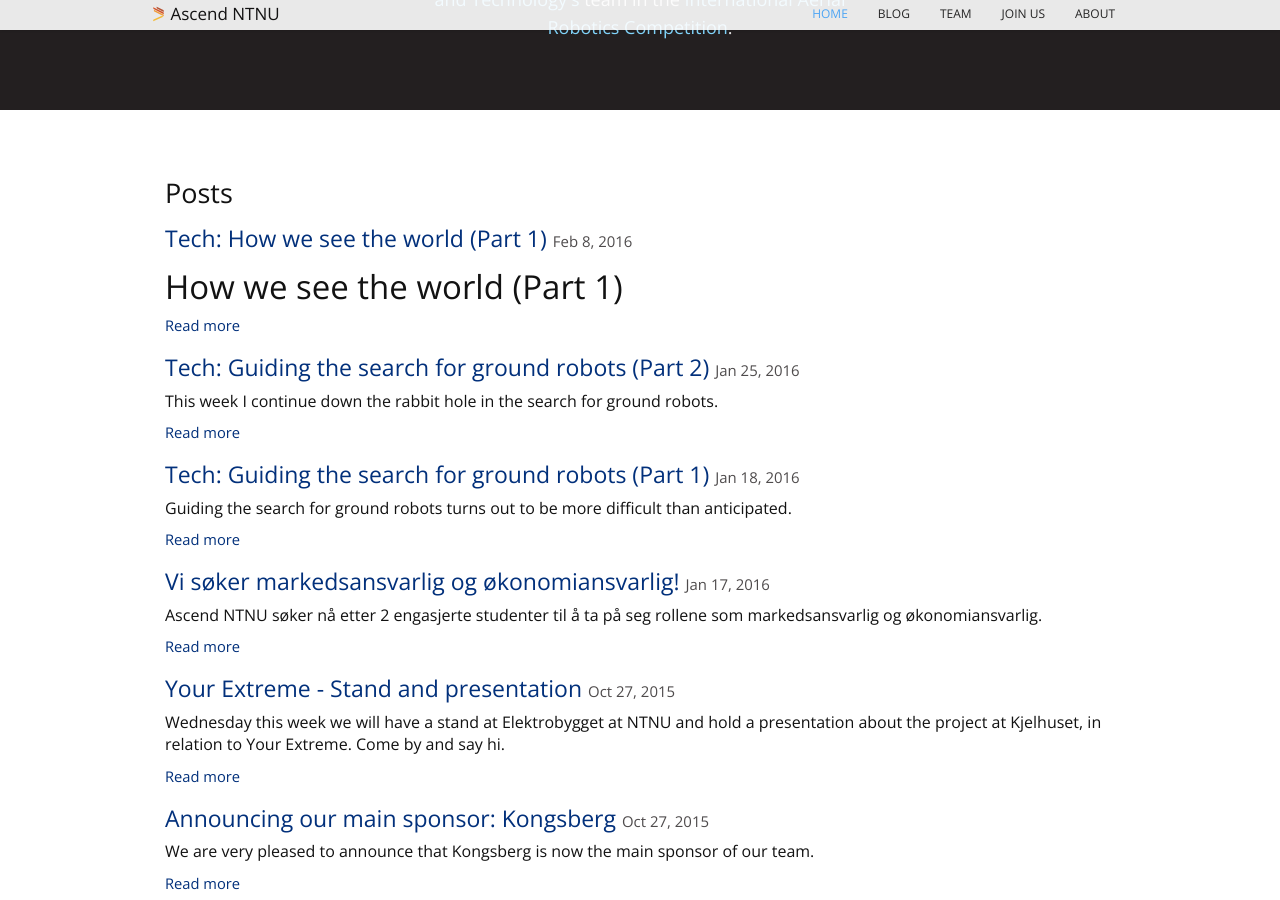
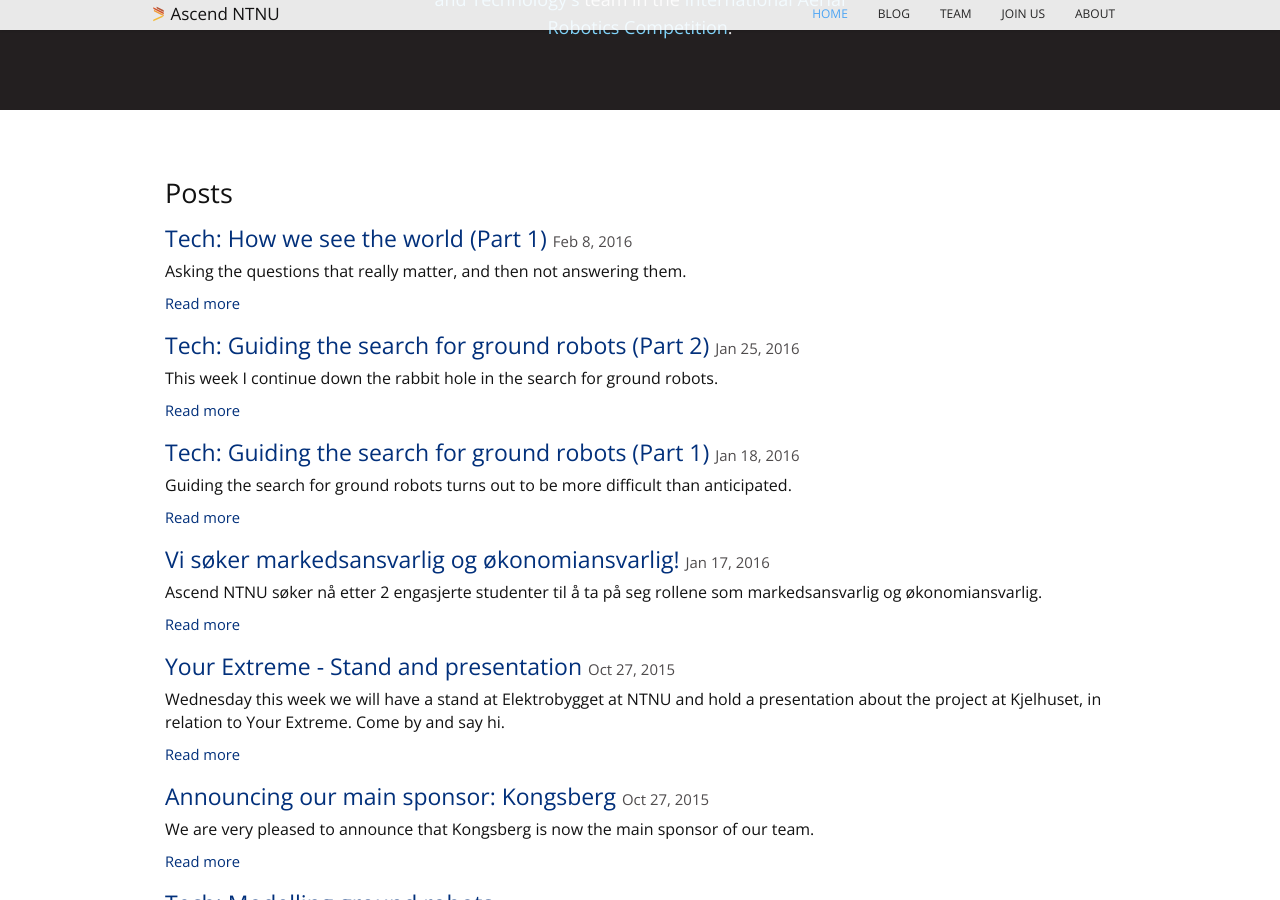
Before and after one commit to AscendNTNU/AscendNTNU.github.io, a Jekyll site: the page built from index.html, in a window 1280 px wide and 900 px high, scrolled down 456 px. Built offline with Jekyll 4.4.1, drawn with Linux system fonts in a browser that asks for light colours; some of the changed lines change nothing that is shown.

Commit message:
I give up

```diff
--- a/_posts/2016-02-08-Tech-How-We-See-1.md
+++ b/_posts/2016-02-08-Tech-How-We-See-1.md
@@ -6,9 +6,10 @@
 author: Simen Haugo
 ---
 
+Asking the questions that really matter, and then not answering them.
+
 How we see the world (Part 1)
-=============================
-
+-----------------------------
 As many of our readers are surely aware, here at Ascend we are building a robot that can not only observe and reason about the world, but also take actions to modify it on its own volition. Clearly, this does not come free in terms of the moral and ethical questions that arise. For this reason, we will dedicate the next ten blog posts solely to discussing our responsibility towards mankind and its surrounding nature --- digging deep into the questions that really matter around here, such as *"What does really it mean to be rational"* and *"What about global warming?"*
 
 ...
@@ -37,4 +38,48 @@
 
 There's also the problem of recognizing the roomba robots. But we haven't really begun on that yet, so let's take the position estimation first.
 
-...
+So, it kinda works like this
+----------------------------
+The arena, as you know, has a grid of 1x1 meter tiles. On each side of the arena is a strip of thick tape, colored either red, white or green. What we want to do is to estimate which tile we are within at any point in time.
+
+![The arena](/public/assets/tech-how-we-see-1/world-frame.png)
+
+To do this, we have attached a camera that can see below the drone. On the video feed we run some clever algorithms that extract sets of lines. After we have found those lines, we essentially need to solve a *"triangulation"* problem.
+
+![What we see](/public/assets/tech-how-we-see-1/tileframe.png)
+
+Suppose that the camera sees the white region, in particular, atleast one of the line intersections.
+
+![Picking out lines](/public/assets/tech-how-we-see-1/tileframe-2.png)
+
+Our vision algorithm picks out the lines that it sees. We know how these lines are configured in the real world, because they are located on a regular grid.
+
+As we see them, the lines are just projected onto the camera lens, so we need to do some math to find the corresponding lines on the real arena. The way we do this is by placing an *"virtual camera"*, with the same orientation and height as the drone, into an *"virtual arena"*.
+
+![Projection](/public/assets/tech-how-we-see-1/projection.png)
+
+We then use a very simple camera model, where a plane is located in front of the virtual camera, seperated by a distance equal to the lens' focal length. The image that we see on our screen is formed by "splatting" the geometry in front of the camera onto the plane.
+
+We then invert the equation that maps lines from the flat plane onto the camera lens, to determine where the lines we see originated from. This is done by solving the equation for a line-plane intersection. For any point in the image, we can draw a line originating from the center of the camera, intersecting the image plane at a known point, and the arena floor at an almost unknown point --- we know that the height is zero at the floor.
+
+![Final answer](/public/assets/tech-how-we-see-1/tileframe-4.png)
+
+Solving for the unknown point, from the point on the image plane that we know from the lens parameters and the height above ground, and the line direction that we know from the drone orientation, we compute how far away we are from the pair of lines.
+
+Reality kicks your butt
+-----------------------
+Unfortunately, I skipped over a bunch of technical details in the above explanation. It all sounds nice on paper, but at the end of the day someone's gotta program the thing.
+
+Here's a video I recorded at our lab the other day. In an attempt to somewhat reproduce the competition at home, we have not only bought in a handful of vacuum cleaner robots, but we have also created an elaborate grid of sticky tape.
+
+![View from downward camera](/public/assets/tech-how-we-see-1/scaled.mp4)
+
+This is, part, what our drone will be seeing. We think we need more cameras, but we're pretty sure we'll have one pointing downwards like this. Naturally, you have no problem working out how big the grid was, or how many tiles I walked in that video. But that's thanks to the many years of intense grid-position-estimation training you've done, right?
+
+Sadly, our drone skipped out on his practice as a kid, so he spends most of his waking time in a confused state, unable to tell lines apart from shoes.  For now, it is up to us to take the video feed, point at a group of pixels, and tell our drone: *"That right there, yeah, that's a line. And that line ... intersects this other line ... here!"*.
+
+Doing that involves somehow encoding all of our line detection wisdom, into a .cpp file which is further compiled into CPU instructions.
+
+I'll let you grind your gears on that one until next time, when I venture into the world of low-level image processing.
+
+As always, thanks for reading! If you would like to get a notification whenever we post a new article or share some interesting news, you might want to follow us on our social media channels, listed at the bottom of this page.
```
